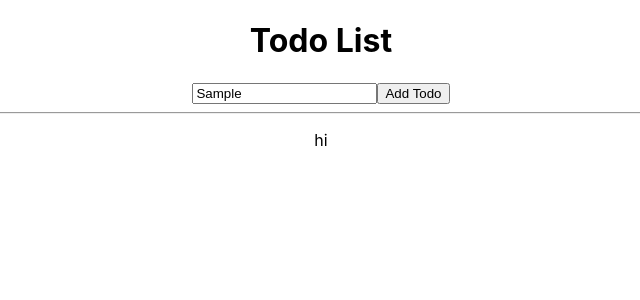
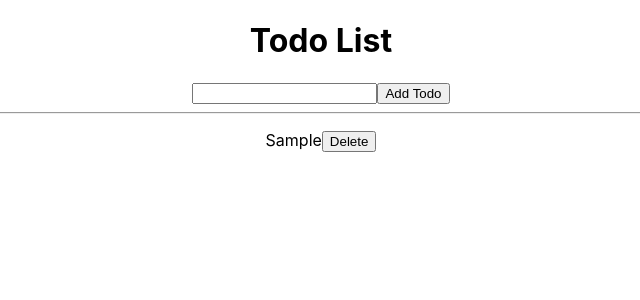
Before and after one commit to tian142/redux-toolkit-CRUD-todo, a React (Create React App) app: page / in a window 1280 px wide. Both pictures are taken after typing "Sample" into the empty fields and a click on the button "Add Todo". Shown: the top 300 px of the page, without its empty margins (319-959 px from the left). Built offline with nearby package versions, Linux system fonts and the light colour scheme.

Commit message:
complete display todo and delete todo functional button

```diff
--- a/src/features/todo/CreateTodo.js
+++ b/src/features/todo/CreateTodo.js
@@ -10,7 +10,10 @@ export const CreateTodo = () => {
 
   const onInputChange = (e) => setTodo(e.target.value)
 
-  const onInputSubmit = () => dispatch(addTodo(todo))
+  const onInputSubmit = () => {
+    dispatch(addTodo(todo))
+    setTodo("")
+  }
 
   return (
     <div>
--- a/src/features/todo/TodoList.js
+++ b/src/features/todo/TodoList.js
@@ -1,5 +1,20 @@
 import React from "react"
 
+import { useSelector, useDispatch } from "react-redux"
+
+import { deleteTodo } from "./todoSlice"
+
 export const TodoList = () => {
-  return <p>hi</p>
+  const todos = useSelector((state) => state.todo)
+
+  const dispatch = useDispatch()
+
+  const mapTodo = todos.map((todo, index) => (
+    <div>
+      <span>{todo}</span>
+      <button onClick={() => dispatch(deleteTodo(index))}>Delete</button>
+    </div>
+  ))
+
+  return <p>{mapTodo}</p>
 }
```
